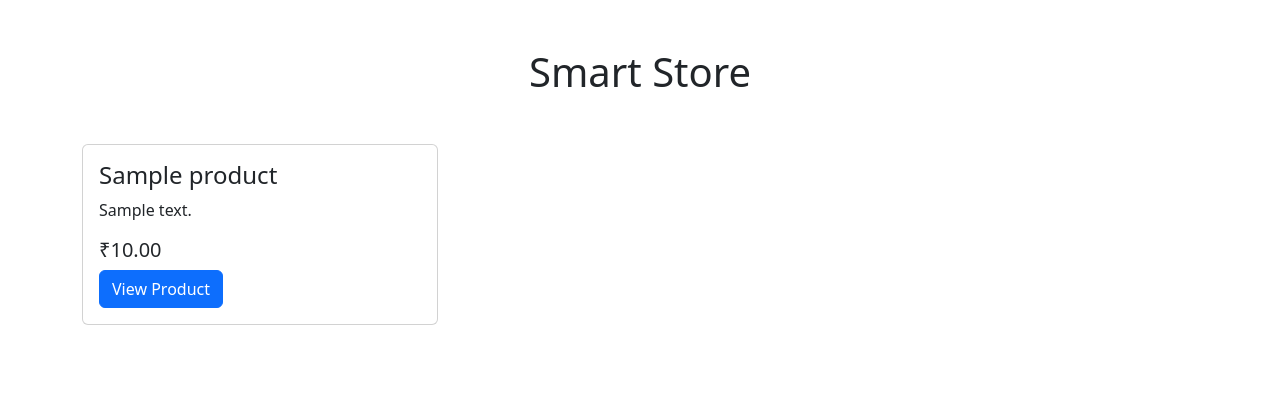
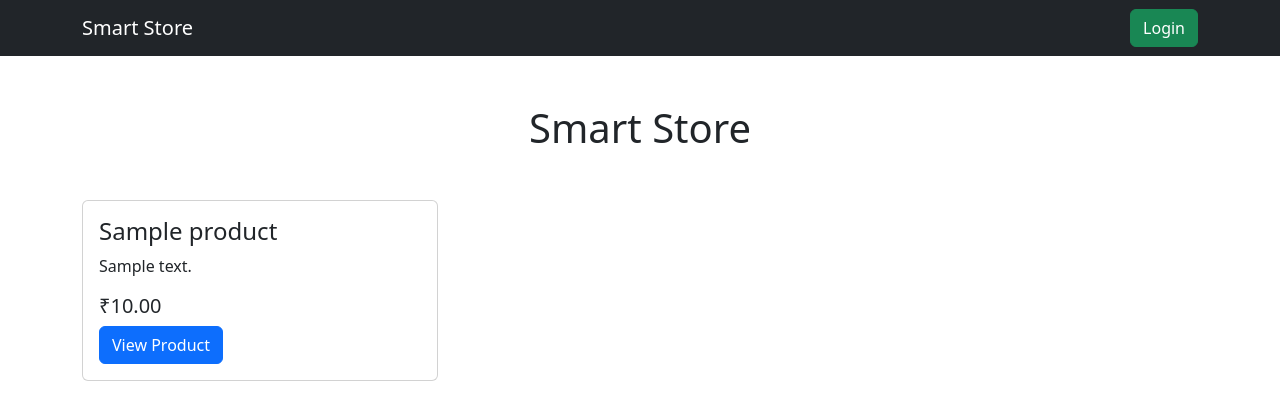
Before and after one commit to adepat06/smart-store, a Django app: page / in a window 1280 px wide. Shown: the top 420 px of the page. Run offline with Django 4.2, Linux system fonts and the light colour scheme; tables that the repository leaves empty hold one stand-in row (values such as "Sample post").

Commit message:
Added logout functionality and navbar

```diff
--- a/accounts/urls.py
+++ b/accounts/urls.py
@@ -1,5 +1,5 @@
 from django.urls import path
-from .views import register, login_view
+from .views import register, login_view, logout_view
 
 urlpatterns = [
 
@@ -14,4 +14,10 @@ urlpatterns = [
         login_view,
         name='login'
     ),
+
+    path(
+        'logout/',
+        logout_view,
+        name='logout'
+    ),
 ]
--- a/templates/products/product_list.html
+++ b/templates/products/product_list.html
@@ -10,7 +10,45 @@
 </head>
 
 <body>
+<nav class="navbar navbar-expand-lg navbar-dark bg-dark">
 
+    <div class="container">
+
+        <a class="navbar-brand" href="/">
+            Smart Store
+        </a>
+
+        <div>
+
+            {% if user.is_authenticated %}
+
+                <span class="text-white me-3">
+                    Welcome, {{ user.username }}
+                </span>
+
+                <a
+                    href="/accounts/logout/"
+                    class="btn btn-danger"
+                >
+                    Logout
+                </a>
+
+            {% else %}
+
+                <a
+                    href="/accounts/login/"
+                    class="btn btn-success"
+                >
+                    Login
+                </a>
+
+            {% endif %}
+
+        </div>
+
+    </div>
+
+</nav>
 <div class="container mt-5">
 
     <h1 class="text-center mb-5">
```
Also changed, not shown: accounts/views.py (+8 -1 lines).
